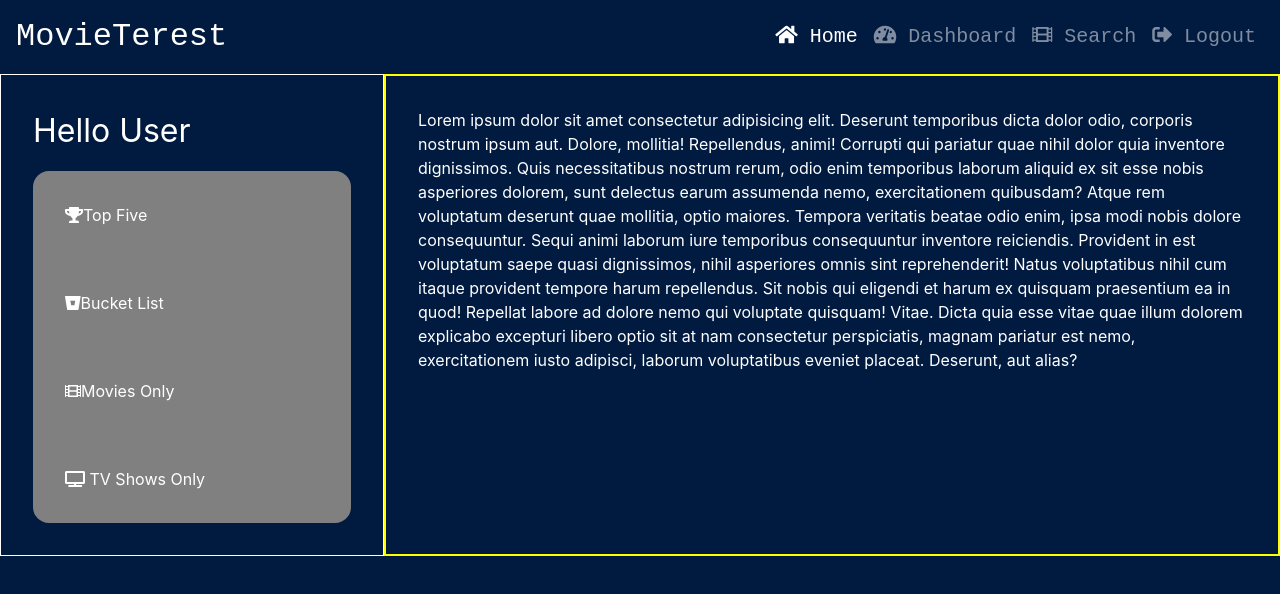
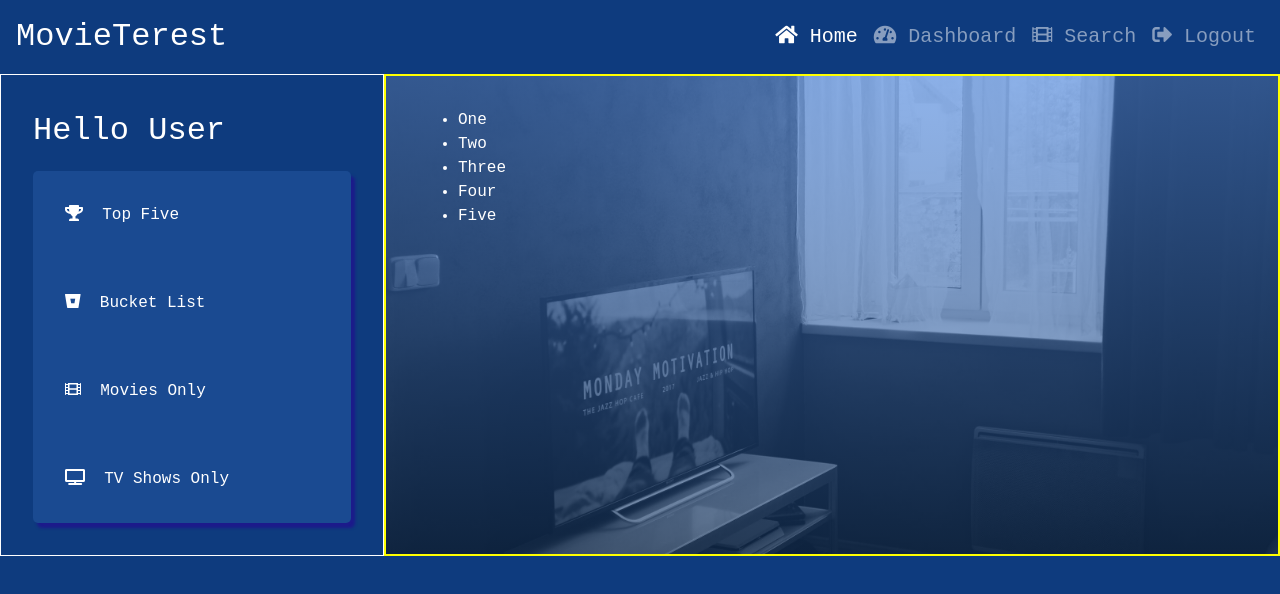
Before and after one commit to angelbenoit/MovieTerest, a React (Create React App) app in the folder client/: page /dashboard in a window 1280 px wide. Shown: the top 594 px of the page. Built offline with nearby package versions, Linux system fonts and the light colour scheme; no server answers.

Commit message:
structure dashboard with styling

```diff
--- a/client/src/components/Dashboard.js
+++ b/client/src/components/Dashboard.js
@@ -31,19 +31,23 @@ class Dashboard extends Component {
                         </div>
 
                         <nav className="side-nav">
-                            <a className="side-nav__link" href="/"><i class="fas fa-trophy"></i>Top Five</a>
-                            <a className="side-nav__link" href="/"><i class="fab fa-bitbucket"></i>Bucket List</a>
-                            <a className="side-nav__link" href="/"><i class="fas fa-film"></i>Movies Only</a>
-                            <a className="side-nav__link" href="/"><i class="fas fa-tv"></i> TV Shows Only</a>
+                            <a className="side-nav__link" href="/"><i class="fas fa-trophy"></i>&nbsp; Top Five</a>
+                            <a className="side-nav__link" href="/"><i class="fab fa-bitbucket"></i>&nbsp; Bucket List</a>
+                            <a className="side-nav__link" href="/"><i class="fas fa-film"></i>&nbsp; Movies Only</a>
+                            <a className="side-nav__link" href="/"><i class="fas fa-tv"></i>&nbsp; TV Shows Only</a>
                         </nav>
                     </div>
 
                     <div className="dashboard__content--display">
-                        <p>Lorem ipsum dolor sit amet consectetur adipisicing elit. Deserunt temporibus dicta dolor odio, corporis nostrum ipsum aut. Dolore, mollitia! Repellendus, animi! Corrupti qui pariatur quae nihil dolor quia inventore dignissimos.
-                        Quis necessitatibus nostrum rerum, odio enim temporibus laborum aliquid ex sit esse nobis asperiores dolorem, sunt delectus earum assumenda nemo, exercitationem quibusdam? Atque rem voluptatum deserunt quae mollitia, optio maiores.
-                        Tempora veritatis beatae odio enim, ipsa modi nobis dolore consequuntur. Sequi animi laborum iure temporibus consequuntur inventore reiciendis. Provident in est voluptatum saepe quasi dignissimos, nihil asperiores omnis sint reprehenderit!
-                        Natus voluptatibus nihil cum itaque provident tempore harum repellendus. Sit nobis qui eligendi et harum ex quisquam praesentium ea in quod! Repellat labore ad dolore nemo qui voluptate quisquam! Vitae.
-                        Dicta quia esse vitae quae illum dolorem explicabo excepturi libero optio sit at nam consectetur perspiciatis, magnam pariatur est nemo, exercitationem iusto adipisci, laborum voluptatibus eveniet placeat. Deserunt, aut alias?</p>
+                        <div className="userListContainer">
+                            <ul className="userListContainer__list">
+                                <li className="item">One</li>
+                                <li className="item">Two</li>
+                                <li className="item">Three</li>
+                                <li className="item">Four</li>
+                                <li className="item">Five</li>
+                            </ul>
+                        </div>
                     </div>
 
                 </div>
--- a/client/src/css/style.css
+++ b/client/src/css/style.css
@@ -1,7 +1,8 @@
 .dashboard {
-  height: 100vh;
-  background-color: #001A40;
-  color: white; }
+  min-height: 100vh;
+  background-color: #0e3b7e;
+  color: white;
+  font-family: "Courier New", Courier, monospace; }
   .dashboard__content {
     display: flex; }
     .dashboard__content--navigation {
@@ -15,21 +16,25 @@
       .dashboard__content--navigation .side-nav {
         display: flex;
         flex-direction: column;
-        border-radius: 1rem;
-        background-color: grey; }
+        border-radius: 5px;
+        background-color: #1a4a91;
+        box-shadow: 4px 5px 3px #1c1a8b; }
         .dashboard__content--navigation .side-nav__link {
           color: white;
           padding: 2rem;
           width: 100%; }
           .dashboard__content--navigation .side-nav__link:hover {
-            background-color: green;
-            border-radius: 1rem; }
+            background-color: rgba(255, 255, 255, 0.459);
+            border-radius: 5px; }
     .dashboard__content--display {
       border: 2px solid yellow;
       display: flex;
       flex-direction: column;
       padding: 2rem;
-      width: 70%; }
+      width: 70%;
+      background: linear-gradient(rgba(77, 135, 223, 0.63), rgba(22, 58, 105, 0.582)), url(../images/tvpicture.jpeg);
+      background-size: cover;
+      background-position: left; }
 
 .landing {
   background: linear-gradient(rgba(0, 0, 0, 0.747), rgba(109, 109, 109, 0.486)), url(../images/landing1.jpg);
--- a/client/src/sass/components/dashboard.scss
+++ b/client/src/sass/components/dashboard.scss
@@ -1,7 +1,8 @@
 .dashboard{
-    height: 100vh;
-    background-color: #001A40;
+    min-height: 100vh;
+    background-color: rgb(14, 59, 126);
     color: white;
+    font-family: "Courier New", Courier, monospace;
 
     &__content{
         display: flex;
@@ -13,6 +14,8 @@
             padding: 2rem;
             width: 30%;
 
+
+
             .greeting{
                 font-size: 2rem;
             }
@@ -20,17 +23,17 @@
            .side-nav{
                 display: flex;
                 flex-direction: column;
-                border-radius: 1rem;
-                background-color: grey;
-
+                border-radius: 5px;
+                background-color: rgb(26, 74, 145);
+                box-shadow: 4px 5px 3px #1c1a8b;
                 &__link{
                     color: white;
                     padding: 2rem;
                     width: 100%;
 
                     &:hover{
-                        background-color: green;
-                        border-radius: 1rem;
+                        background-color: rgba(255, 255, 255, 0.459);
+                        border-radius: 5px;
                     }
                 }
            }
@@ -42,6 +45,13 @@
             flex-direction: column;
             padding: 2rem;
             width: 70%;
+            background: linear-gradient(
+                        rgba(77, 135, 223, 0.63),
+                        rgba(22, 58, 105, 0.582)
+                        ),
+                        url(../images/tvpicture.jpeg);
+            background-size: cover;
+            background-position: left;
         }
     }
 
```
